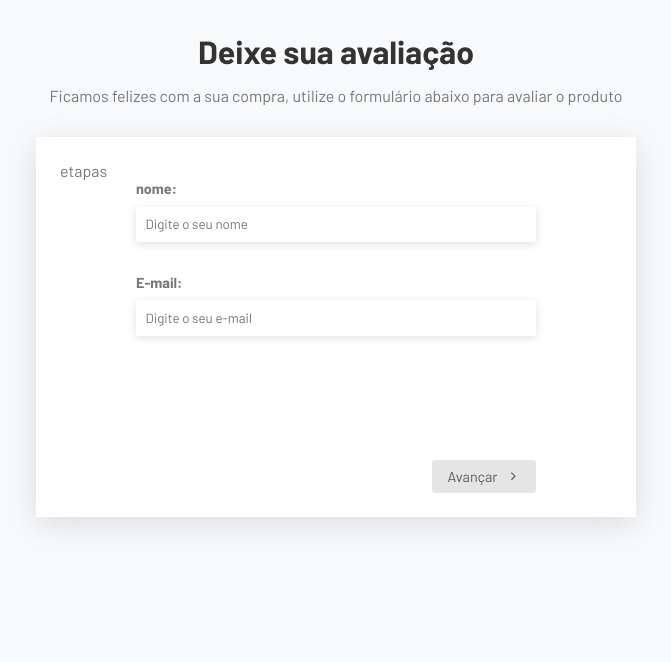
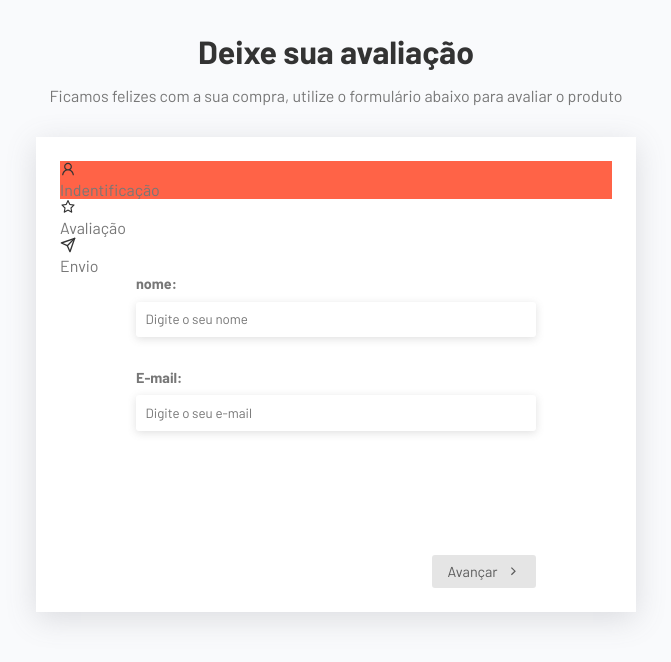
Before and after one commit to aldosds/formulario-multistep-react, a React (Vite) app: page / in a window 1280 px wide. Shown: the top 662 px of the page, without its empty margins (304-975 px from the left). Built offline with nearby package versions, Linux system fonts and the light colour scheme.

Commit message:
Created Steps component for displaying stages

```diff
--- a/src/App.jsx
+++ b/src/App.jsx
@@ -4,7 +4,9 @@
 import UserForm from "./components/UseForm/UseForm";
 import ReviewForm from "./components/ReviewForm/ReviewForm";
 import Thanks from "./components/Thanks/Thanks";
+import Steps from "./components/Steps/Steps";
 
+// Hooks
 import { useForm } from "./hooks/useForms";
 
 import "./App.css";
@@ -25,7 +27,7 @@
         </p>
       </div>
       <div className="form-container">
-        <p>etapas</p>
+        <Steps currentStep={currentStep} />
         <form onSubmit={(e) => changeStep(currentStep + 1, e)}>
           <div className="inputs-container">{currentComponent}</div>
           <div className="actions">
--- /dev/null
+++ b/src/components/Steps/Steps.css
@@ -0,0 +1,3 @@
+.active {
+  background-color: tomato;
+}
--- /dev/null
+++ b/src/components/Steps/Steps.jsx
@@ -0,0 +1,25 @@
+import { AiOutlineUser, AiOutlineStar } from "react-icons/ai";
+import { FiSend } from "react-icons/fi";
+
+import "./Steps.css";
+
+const Steps = ({ currentStep }) => {
+  return (
+    <div className="steps">
+      <div className="step active">
+        <AiOutlineUser />
+        <p>Indentificação</p>
+      </div>
+      <div className={`step ${currentStep >= 1 ? "active" : ""}`}>
+        <AiOutlineStar />
+        <p>Avaliação</p>
+      </div>
+      <div className={`step ${currentStep >= 2 ? "active" : ""}`}>
+        <FiSend />
+        <p>Envio</p>
+      </div>
+    </div>
+  );
+};
+
+export default Steps;
```
